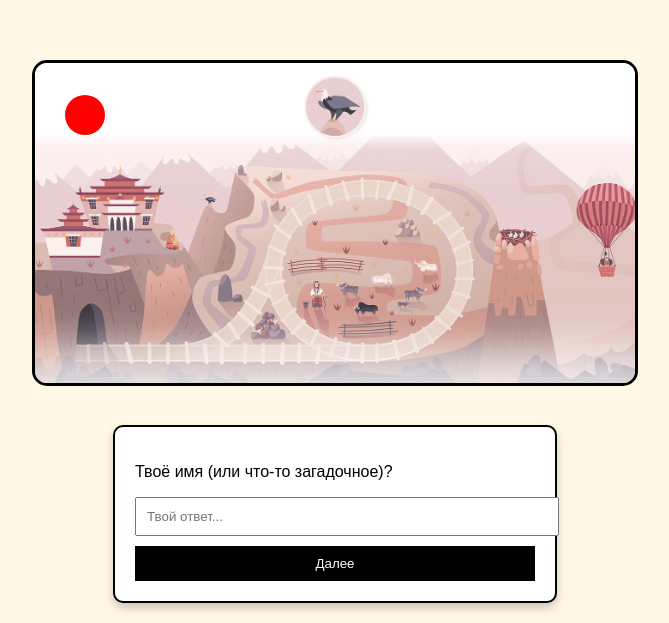
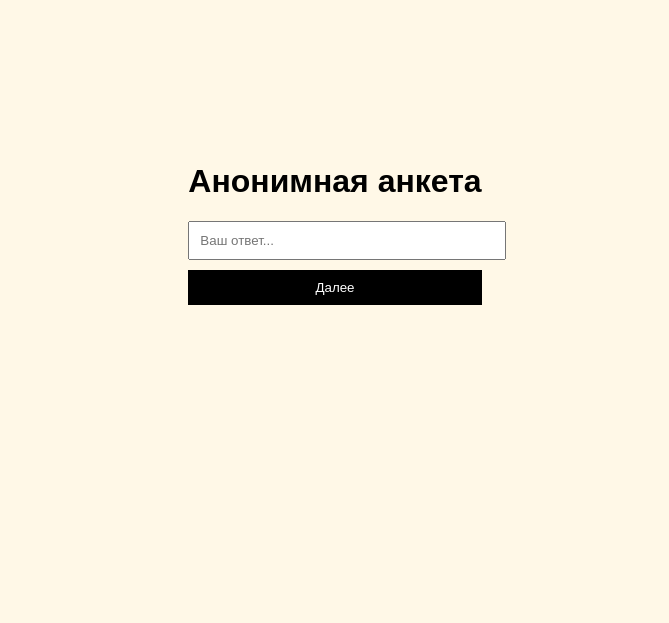
Before and after one commit to Kooxw/Anonymous-anketa-, a plain HTML site: page index.html in a window 1280 px wide. Shown: the part 177-800 px from the top of the page, without its empty margins (305-974 px from the left). Drawn offline with Linux system fonts and the light colour scheme; a web font is replaced by a local one.

Commit message:
Update index.html

```diff
--- a/index.html
+++ b/index.html
@@ -1,26 +1,22 @@
-
 <!DOCTYPE html>
 <html lang="ru">
 <head>
-    <meta charset="UTF-8">
-    <meta name="viewport" content="width=device-width, initial-scale=1.0">
-    <title>Квест-анкета для незнакомцев</title>
-    <link rel="stylesheet" href="style.css">
+  <meta charset="UTF-8" />
+  <meta name="viewport" content="width=device-width, initial-scale=1.0"/>
+  <title>Простая анимированная анкета</title>
+  <link rel="stylesheet" href="style.css"/>
 </head>
 <body>
-    <div class="map-container">
-        <div class="map">
-            <img src="map.png" alt="Карта квеста">
-            <div class="character"></div>
-        </div>
+
+  <div class="question-container">
+    <h1>Анонимная анкета</h1>
+    <div id="question-display"></div>
+    <input type="text" id="answer-input" placeholder="Ваш ответ..."/>
+    <div class="buttons">
+      <button id="next-button">Далее</button>
     </div>
+  </div>
 
-    <div class="question-box hidden" id="question-box">
-        <p id="question-text">Вопрос появится здесь</p>
-        <input type="text" id="answer" placeholder="Твой ответ...">
-        <button id="next-btn">Далее</button>
-    </div>
-
-    <script src="script.js"></script>
+  <script src="script.js"></script>
 </body>
 </html>
```
